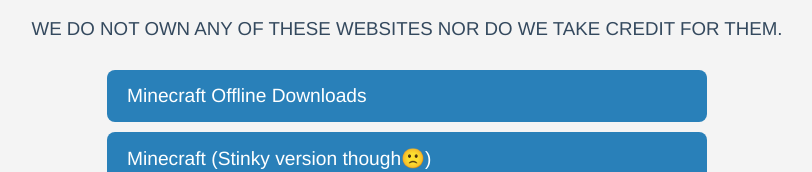
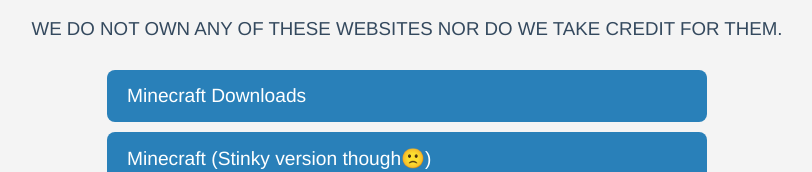
Before and after one commit to CrichyChalky54/Stealth, a plain HTML site: page index.html in a window 1280 px wide. Shown: the part 180-352 px from the top of the page, without its empty margins (233-1045 px from the left). Drawn offline with Linux system fonts and the light colour scheme.

Commit message:
Update index.html

```diff
--- a/index.html
+++ b/index.html
@@ -71,7 +71,7 @@
 <h3> WE DO NOT OWN ANY OF THESE WEBSITES NOR DO WE TAKE CREDIT FOR THEM. </h3>
 
 <div class="links">
-  <a href="https://www.mediafire.com/file/1hqtjm6a07i76rn/Eagler.zip/file">Minecraft Offline Downloads</a>
+  <a href="https://www.mediafire.com/file/1hqtjm6a07i76rn/Eagler.zip/file">Minecraft Downloads</a>
   <a href="turtletown71.github.io">Minecraft (Stinky version though🙁)</a>
   <a href="orange1.freeddns.us">Fern</a>
   <a href="overcloak.plyrnation.martinwguy.net">OPEN WEB</a>
```
